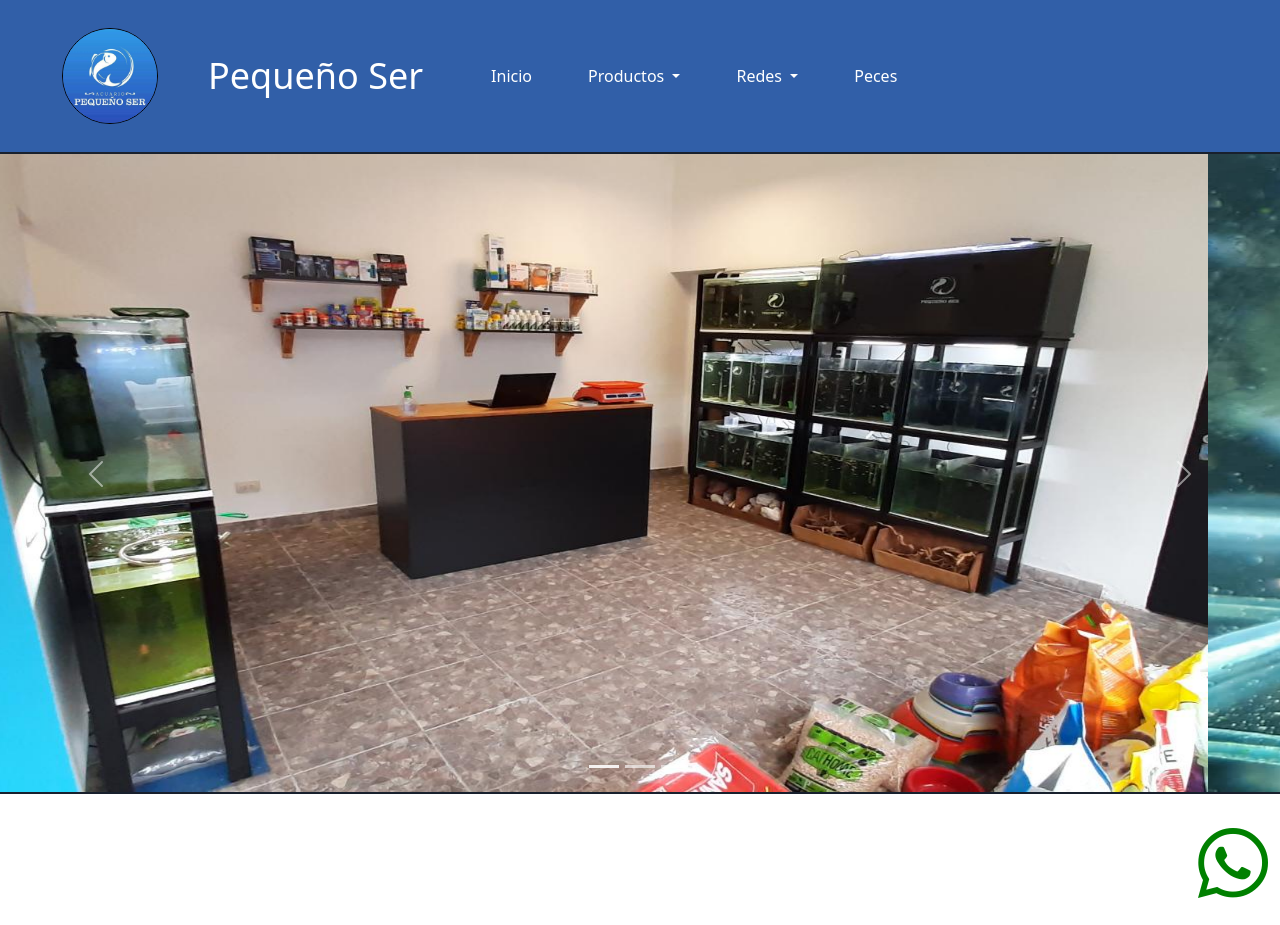
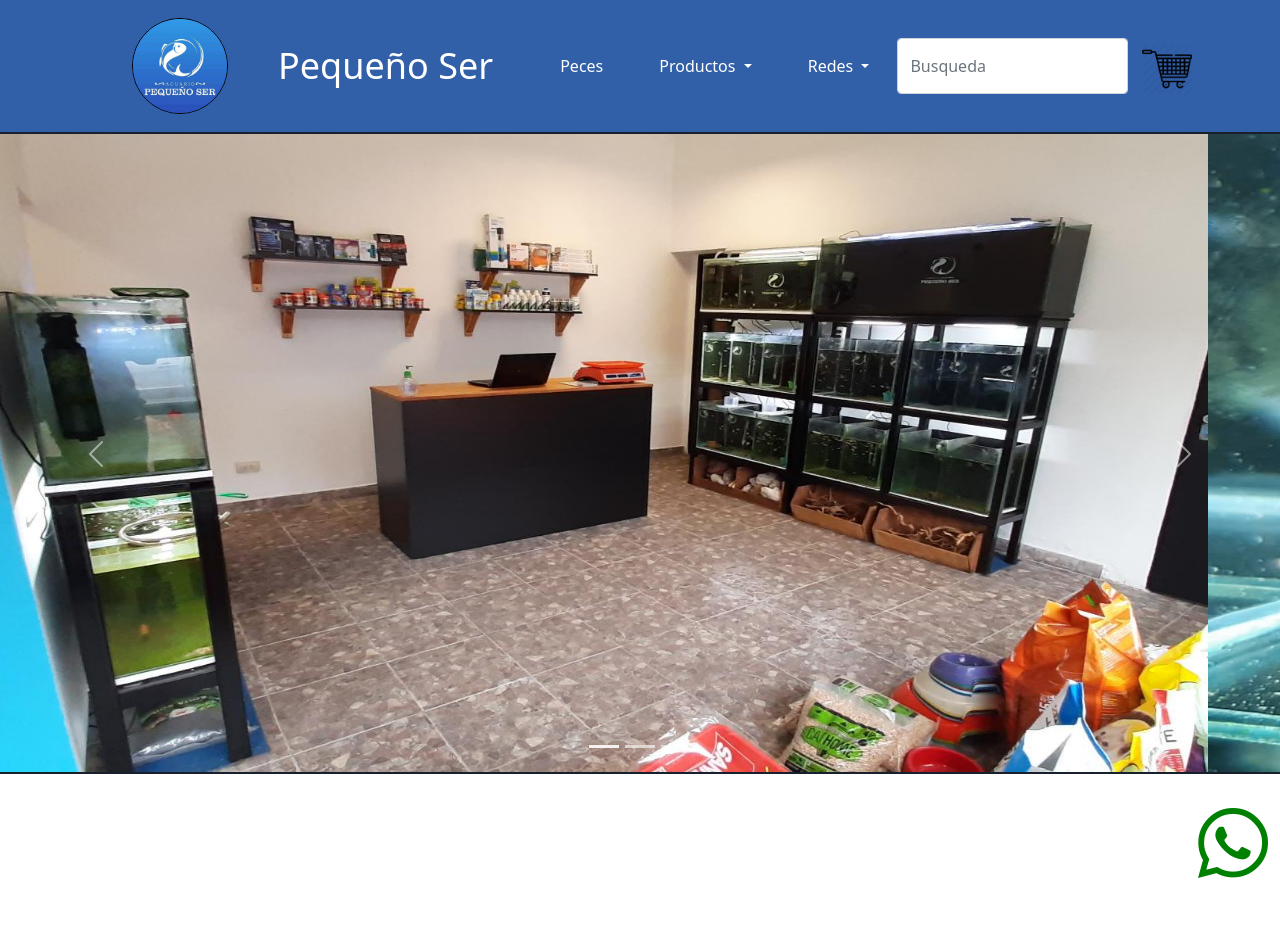
Before and after one commit to marceSoraire/Acuario, a plain HTML site: page index.html in a window 1280 px wide. Shown: the top 925 px of the page. Drawn offline with nearby package versions, Linux system fonts and the light colour scheme.

Commit message:
full index

```diff
--- a/css/style.css
+++ b/css/style.css
@@ -7,9 +7,11 @@
 /* SECCIONES */
 .header {
   background: #315fa8;
+  align-items: center;
+  justify-content: space-between;
   border-bottom: 2px solid #18202d; }
   .header .logo {
-    margin: 20px 50px;
+    margin: 10px 50px;
     width: 12wh;
     height: 12vh;
     border-radius: 50%;
@@ -27,6 +29,13 @@
     margin: 0 20px; }
     .header .nav-div:hover {
       color: #dfdada !important; }
+  .header .carro {
+    background: none;
+    border: none;
+    color: #18202d;
+    padding: 3px;
+    width: 7wh;
+    height: 7vh; }
 
 .img-min {
   width: 3wh;
--- a/index.html
+++ b/index.html
@@ -15,15 +15,15 @@
 </head>
 <body>
     <nav class="navbar navbar-expand-md nav-foot header">
-        <div class="container-fluid">
+        <div class="container">
             <img src="./img/img02.jpg" class=" img-fluid logo">
             <a class="navbar-brand name" href="#">Pequeño Ser</a>
             <img src="/img/nav-menu.jpg" class="navbar-toggler menuBurger" type="button" data-bs-toggle="collapse" data-bs-target="#navbarSupportedContent" aria-controls="navbarSupportedContent" aria-expanded="false" aria-label="Toggle navigation">
             <span class="navbar-toggler-icon"></span>
-            <div class="collpase navbar-collapse justify-content-end" id="navbarSupportedContent">
+            <div class="collpase navbar-collapse" id="navbarSupportedContent">
                 <ul class="navbar-nav me-auto mb-2 mb-lg-0">
                     <li class="nav-item">
-                        <a class="nav-link nav-div" aria-current="page" href="#">Inicio</a>
+                        <a class="nav-link nav-div" aria-current="page" href="#">Peces</a>
                     </li>
                     <li class="nav-item dropdown">
                         <a class="nav-link dropdown-toggle nav-div" href="#" id="navbarDropdownMenuLink" role="button" data-bs-toggle="dropdown" aria-expanded="false">
@@ -59,10 +59,13 @@
                             </li>
                         </ul>
                     </li>
-                    <li class="nav-item">
-                        <a class="nav-link nav-div" href="#">Peces</a>
-                    </li>
                 </ul>
+                <form class="d-flex">
+                    <input class="form-control me-2" type="search" placeholder="Busqueda" aria-label="Search">
+                    <button class="carro btn-outline-success" type="submit">
+                        <img src="./img/0020.png" class="carro">
+                    </button>
+                </form>
             </div>
         </div>
     </nav>
--- a/scss/secciones/_index.scss
+++ b/scss/secciones/_index.scss
@@ -1,8 +1,10 @@
 .header {
     background: $azul;
+    align-items: center;
+    justify-content: space-between;
     border-bottom: 2px solid $dark;
     .logo {
-        margin: 20px 50px;
+        margin: 10px 50px;
         width: 12wh;
         height: 12vh;
         border-radius: 50%;
@@ -26,6 +28,14 @@
             color: $gris !important;
         }
 
+    }
+    .carro {
+        background: none;
+        border: none;
+        color: $dark;
+        padding: 3px;
+        width: 7wh;
+        height: 7vh;
     }
 }
 .img-min {
```
Also changed, not shown: scss/utilidades/_media.scss (deleted, +0 -81 lines), scss/utilidades/_maps.scss (added).
